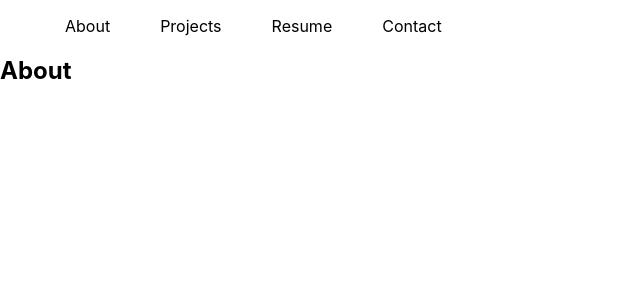
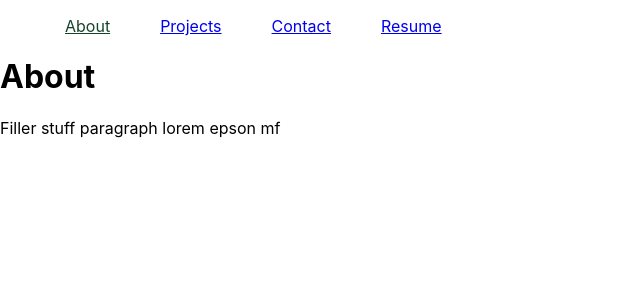
Before and after one commit to lucaspittam/react-portfolio, a React (Create React App) app in the folder react-portfolio/: page / in a window 1280 px wide. Shown: the top 300 px of the page, without its empty margins (0-640 px from the left). Built offline with nearby package versions, Linux system fonts and the light colour scheme.

Commit message:
reorganising of file structure added layouts for nav and pages

```diff
--- a/react-portfolio/src/App.js
+++ b/react-portfolio/src/App.js
@@ -1,17 +1,6 @@
-//import logo from './logo.svg';
-import './App.css';
-import About from './components/About';
-import Nav from './components/Nav';
+import React from 'react';
+import Portfolio from "./components/Portfolio";
 
-function App() {
-  return (
-    <div>
-      <Nav></Nav>
-      <main>
-        <About></About>
-      </main>
-    </div>
-  );
-}
+const App = () => <Portfolio />;
 
 export default App;
--- a/react-portfolio/src/components/About/index.js
+++ /dev/null
@@ -1,11 +0,0 @@
-import React from 'react';
-
-function About() {
-    return (
-        <section>
-            <h1 id="about">About</h1>
-        </section>
-    )
-}
-
-export default About;
--- /dev/null
+++ b/react-portfolio/src/components/Nav.js
@@ -0,0 +1,21 @@
+import React from 'react';
+
+function NavTabs(props) {
+    const tabs = ['About', 'Projects', 'Contact', 'Resume'];
+
+    return (
+        <ul className="nav-list">
+            {tabs.map(tab => (
+                <li className="list-item" key={tab}>
+                    <a href={'#' + tab.toLowerCase()}
+                        onClick={() => props.handlePageChange(tab)}
+                        className={props.currentPage === tab ? 'navActive' : 'nav-link'}>
+                        {tab}
+                    </a>
+                </li>
+            ))}
+        </ul>
+    );
+}
+
+export default NavTabs;
--- a/react-portfolio/src/components/Nav/index.js
+++ /dev/null
@@ -1,26 +0,0 @@
-import React from 'react';
-
-function Nav() {
-
-    const pages = ["About", "Projects", "Resume", "Contact"];
-
-    function pageSelected(name) {
-        console.log(`${name} clicked`);
-    }
-
-    return (
-        <header>
-            <nav>
-                <ul className="nav-list">
-                    {pages.map((page) => (
-                        <li className="list-item" key={page}>
-                            <span onClick={() => pageSelected(page)}>{page}</span>
-                        </li>
-                    ))}
-                </ul>
-            </nav>
-        </header>
-    )
-}
-
-export default Nav;
--- /dev/null
+++ b/react-portfolio/src/components/Portfolio.js
@@ -0,0 +1,32 @@
+import React, {useState} from 'react';
+import NavTabs from './Nav';
+import About from './pages/About';
+import Projects from './pages/Projects';
+import Contact from './pages/Contact';
+import Resume from './pages/Resume';
+
+function Portfolio() {
+
+    const [currentPage, handlePageChange] = useState('About');
+    const renderPage = () => {
+        switch (currentPage) {
+            case 'Projects':
+                return <Projects />;
+            case 'Contact':
+                return <Contact />;
+            case 'Resume':
+                return <Resume />;
+            default:
+                return <About />;
+        }
+    };
+
+    return (
+        <div>
+            <NavTabs currentPage={currentPage} handlePageChange={handlePageChange} />
+            <div>{renderPage(currentPage)}</div>
+        </div>
+    );
+}
+
+export default Portfolio;
--- /dev/null
+++ b/react-portfolio/src/components/pages/About.js
@@ -0,0 +1,12 @@
+import React from 'react';
+
+const About = () => (
+    <div>
+        <h1>About</h1>
+        <p>
+            Filler stuff paragraph lorem epson mf
+        </p>
+    </div>
+);
+
+export default About;
--- /dev/null
+++ b/react-portfolio/src/components/pages/Contact.js
@@ -0,0 +1,12 @@
+import React from 'react';
+
+const Contact = () => (
+    <div>
+        <h1>Contact Me</h1>
+        <p>
+            sdfgsdfgsddfg sdfg sdfg sdfg sdfg sdfgsdfgsdfg sdfg sdfgsdfg sdfgs dfgg  srfgtsdfgsdfg df sdfgdf sd df sdf s sf dfgdsfgsdf sd fg sdfgsdfg
+        </p>
+    </div>
+);
+
+export default Contact;
--- /dev/null
+++ b/react-portfolio/src/components/pages/Projects.js
@@ -0,0 +1,32 @@
+import React from 'react';
+
+const Projects = () => (
+    <div>
+        <h1>Projects</h1>
+        <p>
+            Project 1
+            Project 1
+            Project 1
+            Project 1
+            Project 1
+            Project 1
+        </p>
+        <p>
+            Project 2
+            Project 2
+            Project 2
+            Project 2
+            Project 2
+            Project 2
+        </p>
+        <p>
+            Project 3
+            Project 3
+            Project 3
+            Project 3
+            Project 3
+        </p>
+    </div>
+);
+
+export default Projects;
--- /dev/null
+++ b/react-portfolio/src/components/pages/Resume.js
@@ -0,0 +1,12 @@
+import React from 'react';
+
+const Resume = () => (
+    <div>
+        <h1>Resume</h1>
+        <p>
+            Blah Blah school blah work
+        </p>
+    </div>
+);
+
+export default Resume;
--- a/react-portfolio/src/index.css
+++ b/react-portfolio/src/index.css
@@ -22,3 +22,8 @@ code {
   margin-right: 25px;
   margin-left: 25px;
 }
+
+
+.navActive {
+  color: rgb(22, 68, 40);
+}
```
